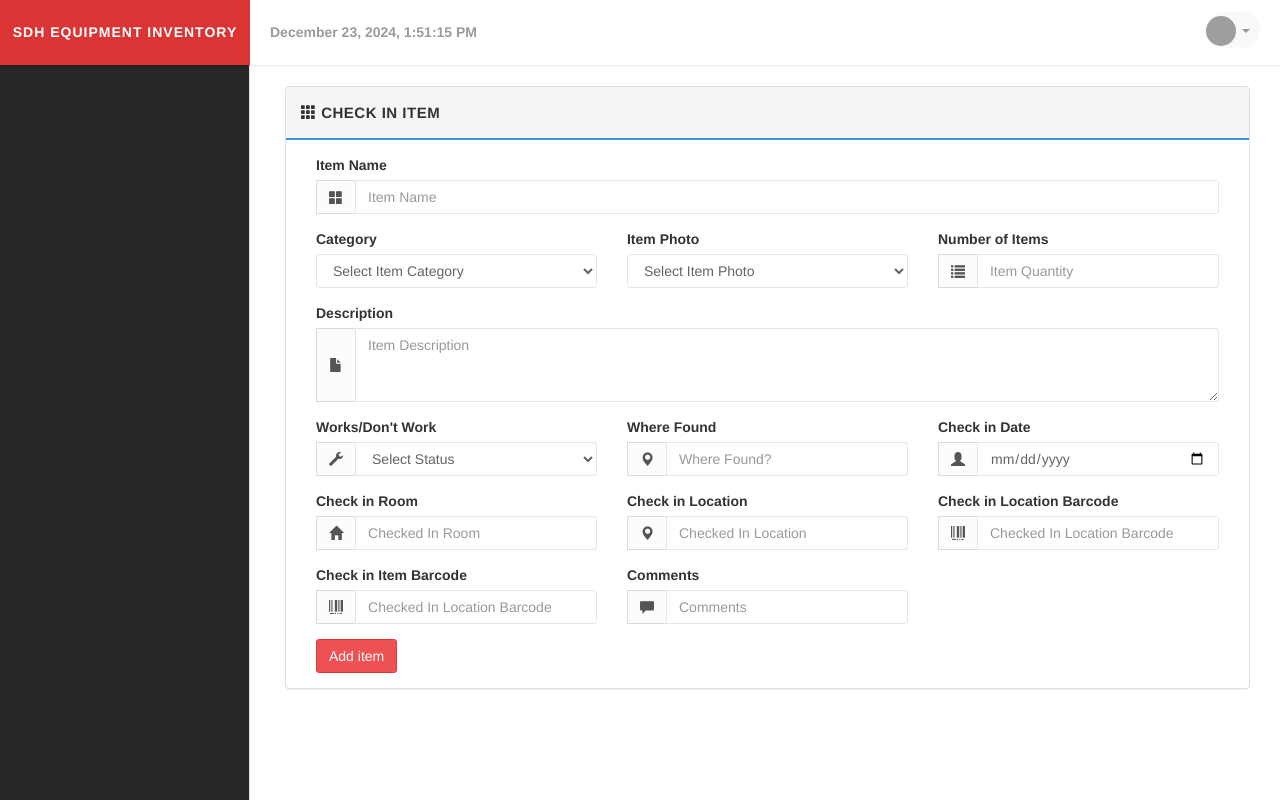
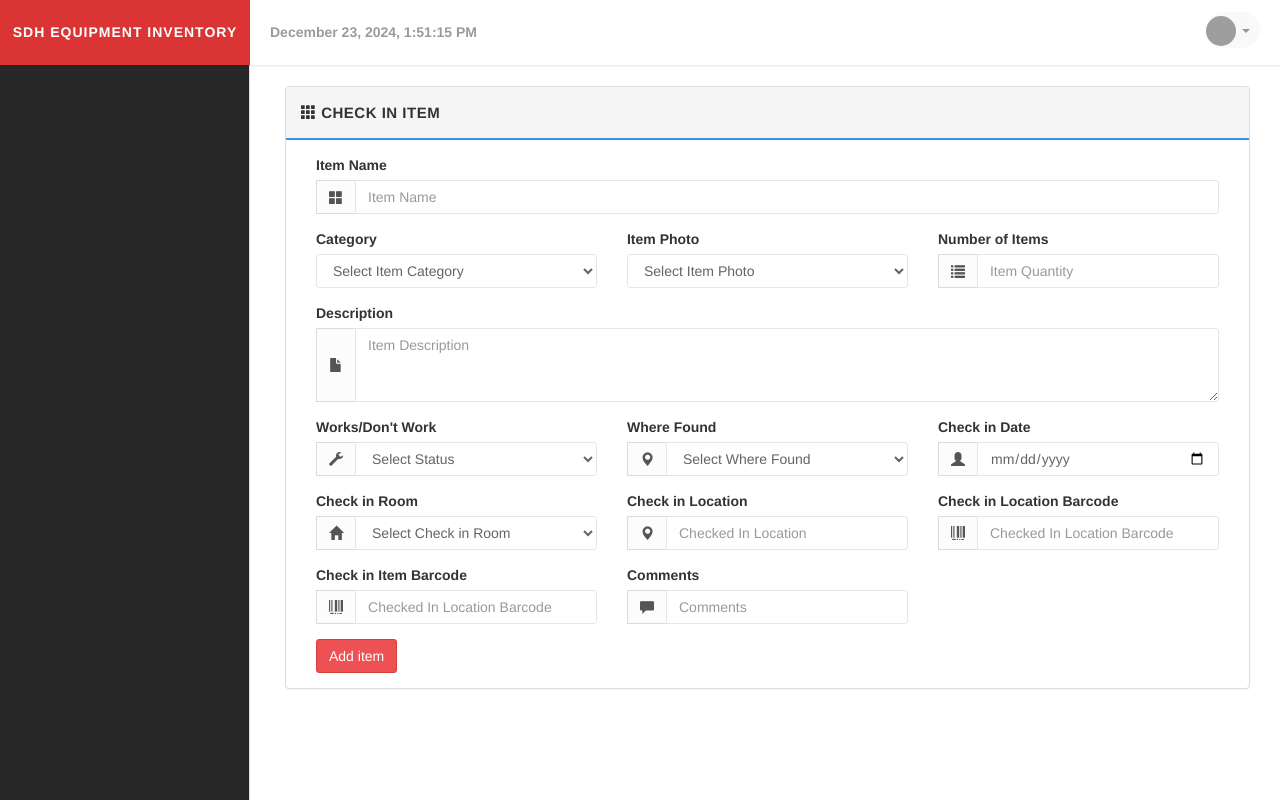
Before and after one commit to Salcedo-HDF/sdh-equipment-inventory, a PHP site: page /check_in.php in a window 1280 px wide. Run offline with PHP 8.4, Linux system fonts and the light colour scheme; the visitor is signed in with stand-in values (Sample User, id 1); data comes from the database, SQL or seed files in the repository; data that the repository does not hold is empty; some libraries are stand-ins or nearby versions; grey boxes are pictures that could not be loaded.

Commit message:
Change to Dropdown Button

```diff
--- a/app/check_in.php
+++ b/app/check_in.php
@@ -167,7 +167,14 @@ if (isset($_POST['check_in'])) {
                       <span class="input-group-addon">
                       <i class="glyphicon glyphicon-map-marker"></i>
                       </span>
-                      <input type="text" class="form-control" name="where-found" placeholder="Where Found?">
+                      <select class="form-control" name="where-found">
+                        <option value="">Select Where Found</option>
+                        <option value="Old Storage Next to Isolation Room">Old Storage Next to Isolation Room</option>
+                        <option value="Business Office">Business Office</option>
+                        <option value="Chief of Hospital Office">Chief of Hospital Office</option>
+                        <option value="2nd Floor">2nd Floor</option>
+                        <option value="N/A">N/A</option>
+                      </select>
                     </div>
                   </div>
 
@@ -193,7 +200,13 @@ if (isset($_POST['check_in'])) {
                     <span class="input-group-addon">
                     <i class="glyphicon glyphicon-home"></i>
                     </span>
-                    <input type="text" class="form-control" name="checkin-room" placeholder="Checked In Room">
+                    <select class="form-control" name="checkin-room">
+                      <option value="">Select Check in Room</option>
+                      <option value="Outside Storage">Outside Storage</option>
+                      <option value="Inside Storage">Inside Storage</option>
+                      <option value="Chapel">Chapel</option>
+                      <option value="N/A">N/A</option>
+                    </select>
                   </div>
                 </div>
 
```
